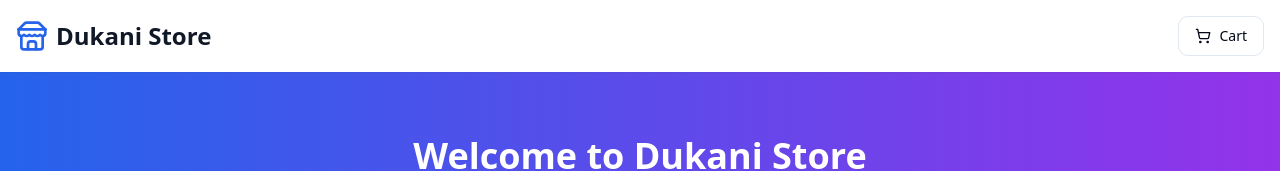
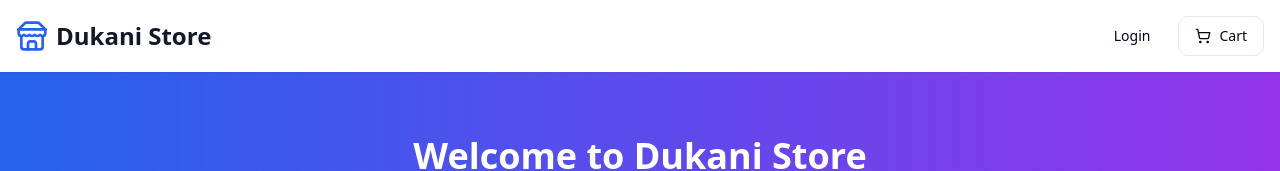
Before and after one commit to pos015124-design/posdata, a React (Vite) app in the folder client/: page /store in a window 1280 px wide. Shown: the top 171 px of the page. Built offline with nearby package versions, Linux system fonts and the light colour scheme; no server answers.

Commit message:
feat: Add login button to store header for easy admin access
- Added Login button in store header next to Cart
- Users can now easily navigate to admin/seller dashboard
- Clear separation between public store and private system
- Improves UX for store owners and sellers

```diff
--- a/client/src/pages/Store.tsx
+++ b/client/src/pages/Store.tsx
@@ -82,6 +82,12 @@ export default function Store() {
             <StoreIcon className="w-8 h-8 text-primary" />
             <h1 className="text-2xl font-bold text-gray-900">Dukani Store</h1>
           </Link>
+          <div className="flex items-center gap-3">
+            <Link to="/login">
+              <Button variant="ghost" className="flex items-center gap-2">
+                <span>Login</span>
+              </Button>
+            </Link>
             <div className="relative">
               <Link to="/cart">
                 <Button variant="outline" className="flex items-center gap-2">
@@ -94,6 +100,7 @@ export default function Store() {
                   )}
                 </Button>
               </Link>
+            </div>
           </div>
         </div>
       </header>
```
Lines whose indentation alone changed are shown as unchanged.
